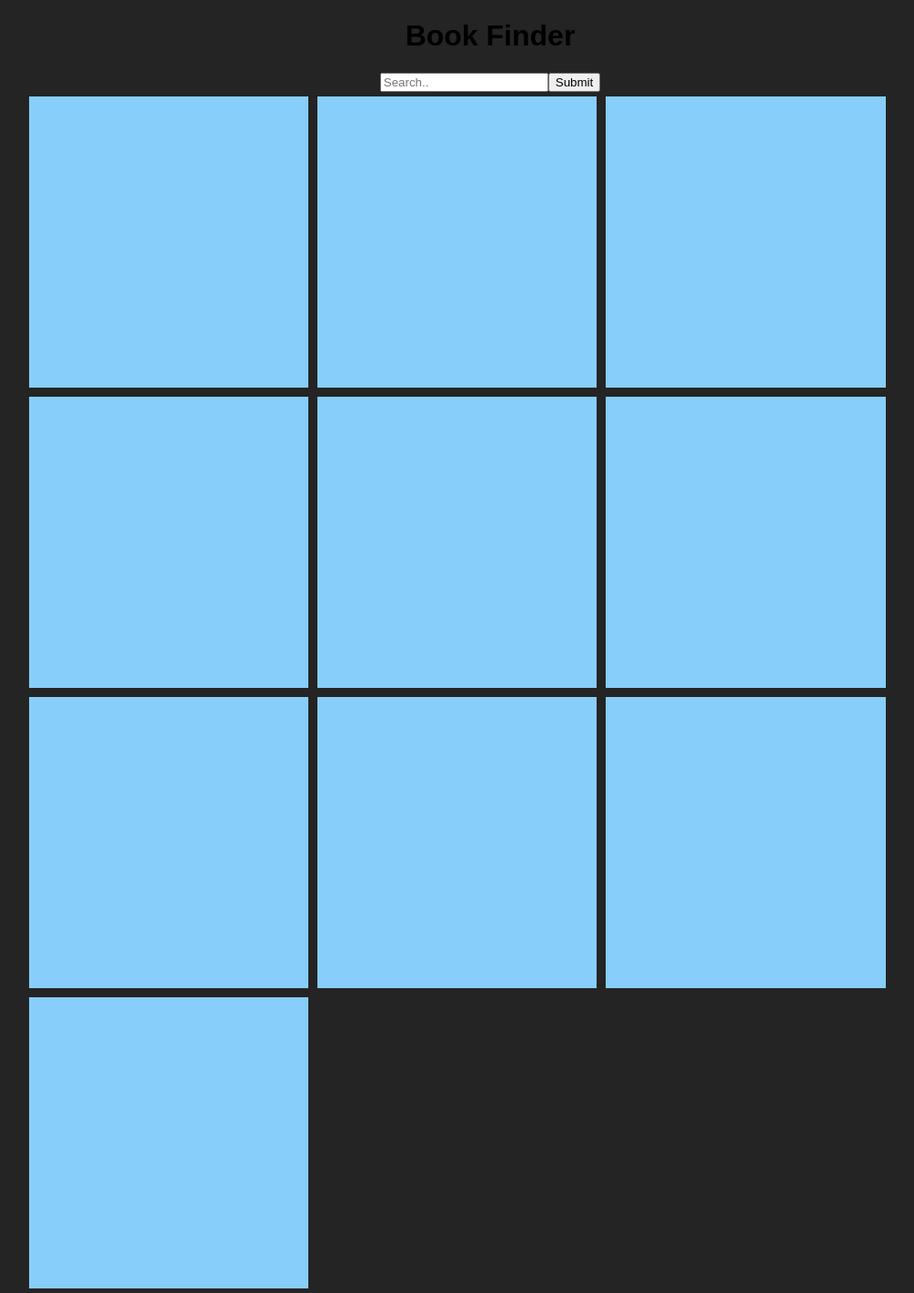
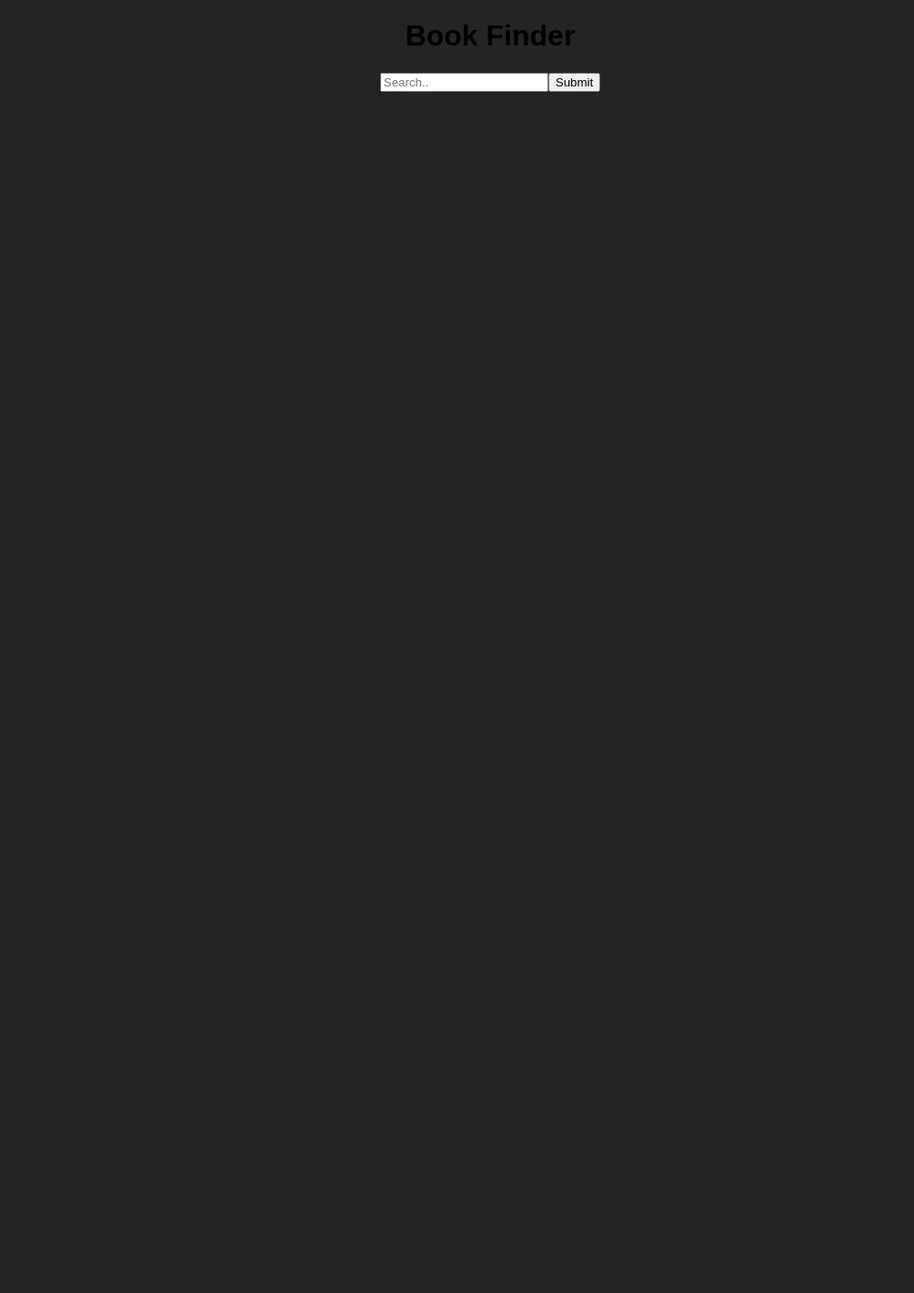
Before and after one commit to Igor333m/bookFinder, a React (Create React App) app: page / in a window 1280 px wide. Shown: the whole page at 91% size, without its empty margins (101-1106 px from the left). After the commit the page ends 800 px from the top, so only its background shows below. Built offline with nearby package versions, Linux system fonts and the light colour scheme; the HTML template or start-up script is replaced by a standard one.

Commit message:
Add books API to state

```diff
--- a/src/App.js
+++ b/src/App.js
@@ -4,7 +4,10 @@ import './App.css';
 class App extends React.Component {
 
   state = {
-    inputValue: ''
+    inputValue: '',
+    showTotal: false,
+    totalItems: '',
+    items: []
   }
 
   handleChange = e => {
@@ -20,7 +23,7 @@ class App extends React.Component {
       xhr.onload = function() {
         // This is called even on 404 etc
         // so check the status
-        if (xhr.status == 200) {
+        if (xhr.status === 200) {
           // Resolve the promise with the response text
           resolve(xhr.response);
         }
@@ -43,13 +46,29 @@ class App extends React.Component {
 
   handleSubmit = e => {
     e.preventDefault();
+    // Handle empty submit
+    if (this.state.inputValue) {
       this.get(`https://www.googleapis.com/books/v1/volumes?q=intitle:${this.state.inputValue}`)
         .then( response => {
-        console.log("response: ", response);
+          const { totalItems, items } = JSON.parse(response);
+          console.log('totalItems: ', totalItems);
+          console.log('items: ', items);
+          this.setState({
+            totalItems,
+            items,
+            showTotal: true
+          });
         }, error => {
           console.log("error: ", error);
         } );
       console.log(this.state.inputValue);
+    } else {
+      this.setState({
+        totalItems: '',
+        items: [],
+        showTotal: false
+      });
+    }
   }
 
   render() {
@@ -61,19 +80,12 @@ class App extends React.Component {
             <input type="text" value={this.state.inputValue} onChange={this.handleChange} placeholder="Search.." name="search" />
             <button type="submit" value="Submit">Submit</button>
           </form>
+          <div className="total">{this.state.showTotal && `Total items ${this.state.totalItems}`}</div>
         </header>
         <main>
-          <div className="item"></div>
-          <div className="item"></div>
-          <div className="item"></div>
-          <div className="item"></div>
-          <div className="item"></div>
-          <div className="item"></div>
-          <div className="item"></div>
-          <div className="item"></div>
-          <div className="item"></div>
-          <div className="item"></div>
-
+          {this.state.items.map( item => (
+            <article className="item"></article>
+          ))}
         </main>
       </div>
     );
```
Lines whose indentation alone changed are shown as unchanged.
